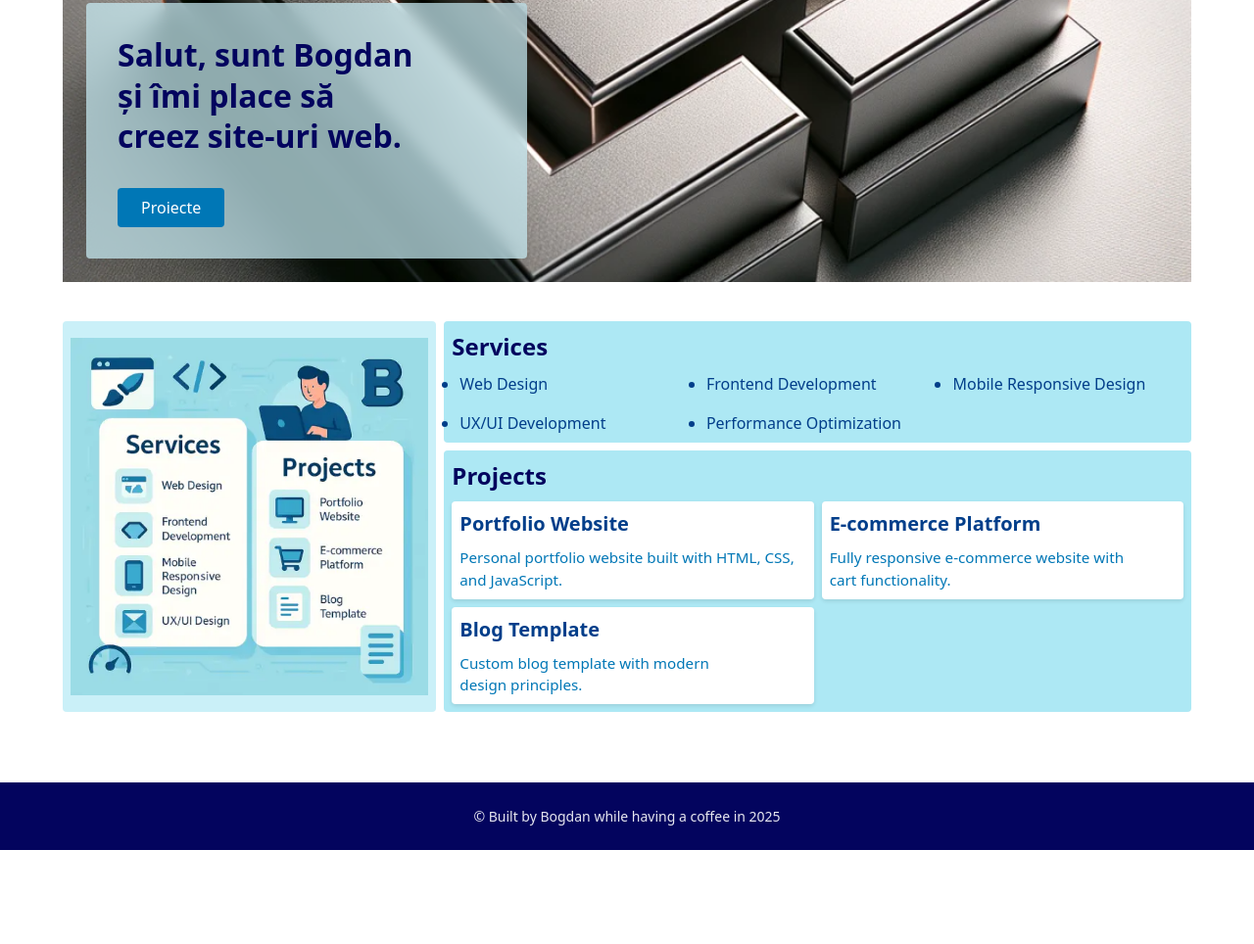
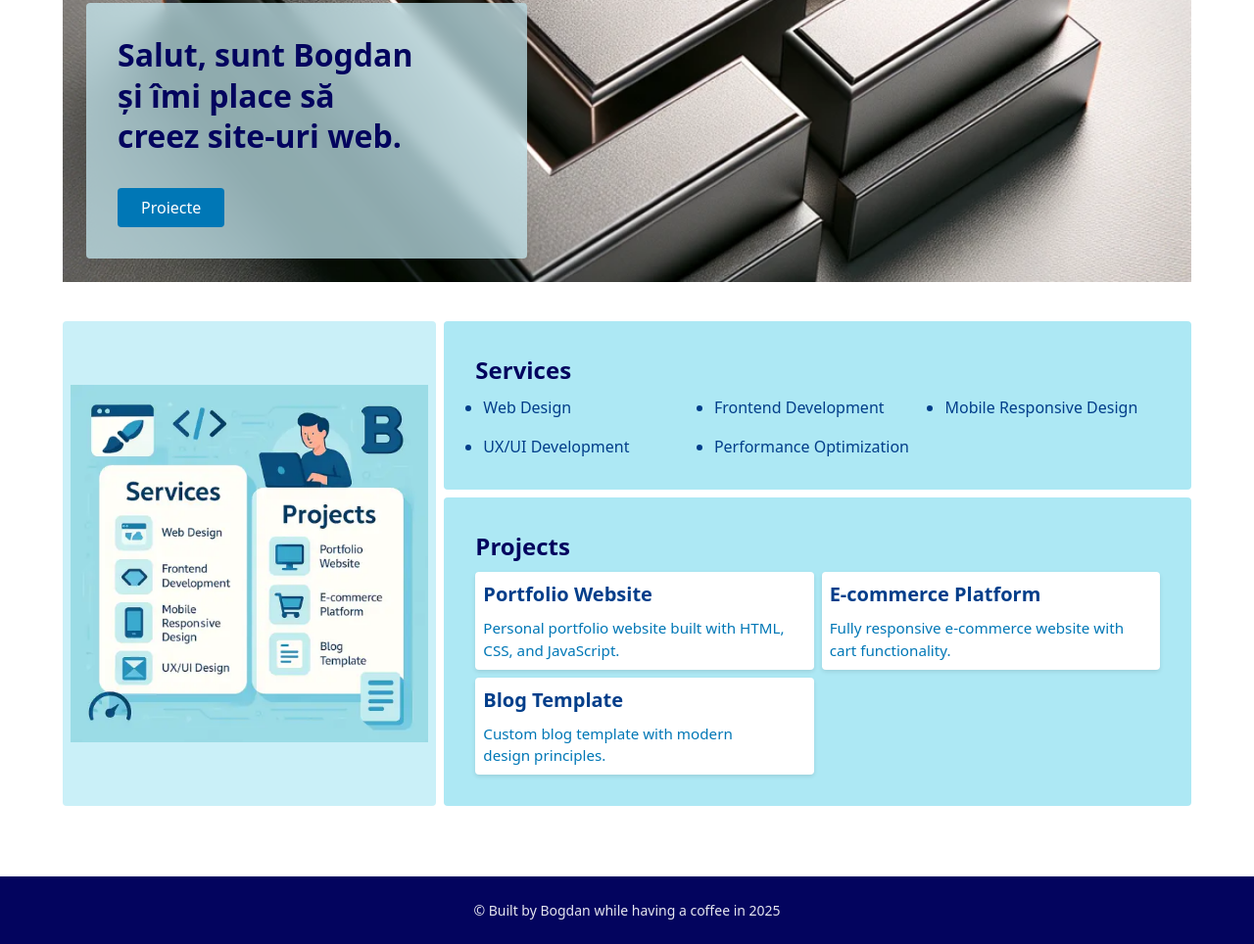
Before and after one commit to LangheBogdan/extraordinary-website, a plain HTML site: page index.html in a window 1280 px wide. Shown: the part 336-1300 px from the top of the page at 98% size. Before the commit the page ends 1204 px from the top, so only its background shows below. Drawn offline with Linux system fonts and the light colour scheme.

Commit message:
Update padding size for project section elements
Increased padding from `var(--spacing-sm)` to `var(--spacing-xl)` for better spacing and layout consistency. This change affects specific elements in the project section to improve visual balance and readability.

```diff
--- a/index.css
+++ b/index.css
@@ -342,7 +342,7 @@ h6 {
   grid-row: 1 / 2;
   background-color: var(--color-blue-200);
   border-radius: var(--border-radius);
-  padding: var(--spacing-sm);
+  padding: var(--spacing-xl);
 }
 
 .projects__services-title {
@@ -368,7 +368,7 @@ h6 {
   grid-row: 2 / 3;
   background-color: var(--color-blue-200);
   border-radius: var(--border-radius);
-  padding: var(--spacing-sm);
+  padding: var(--spacing-xl);
 }
 
 .projects__list-title {
```
